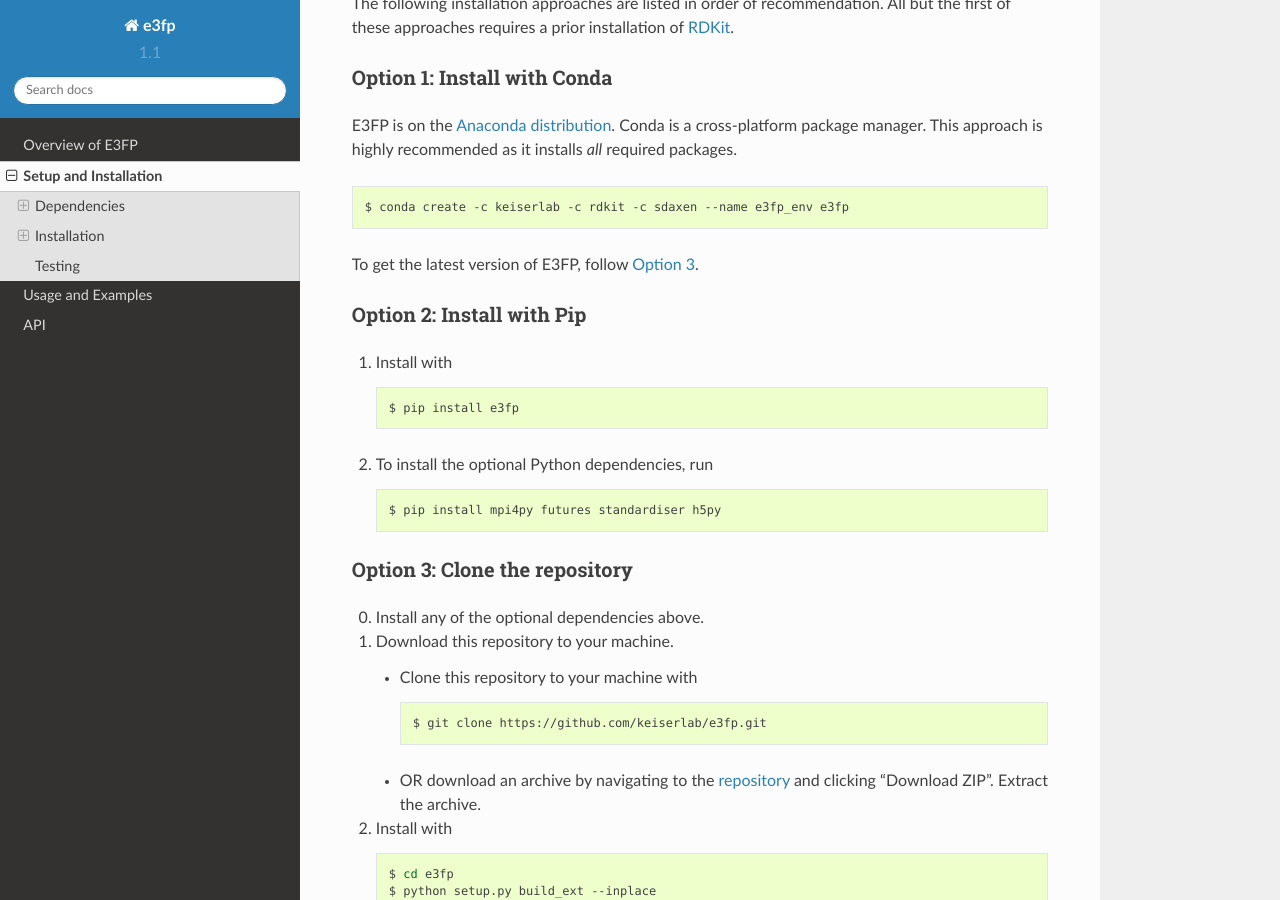
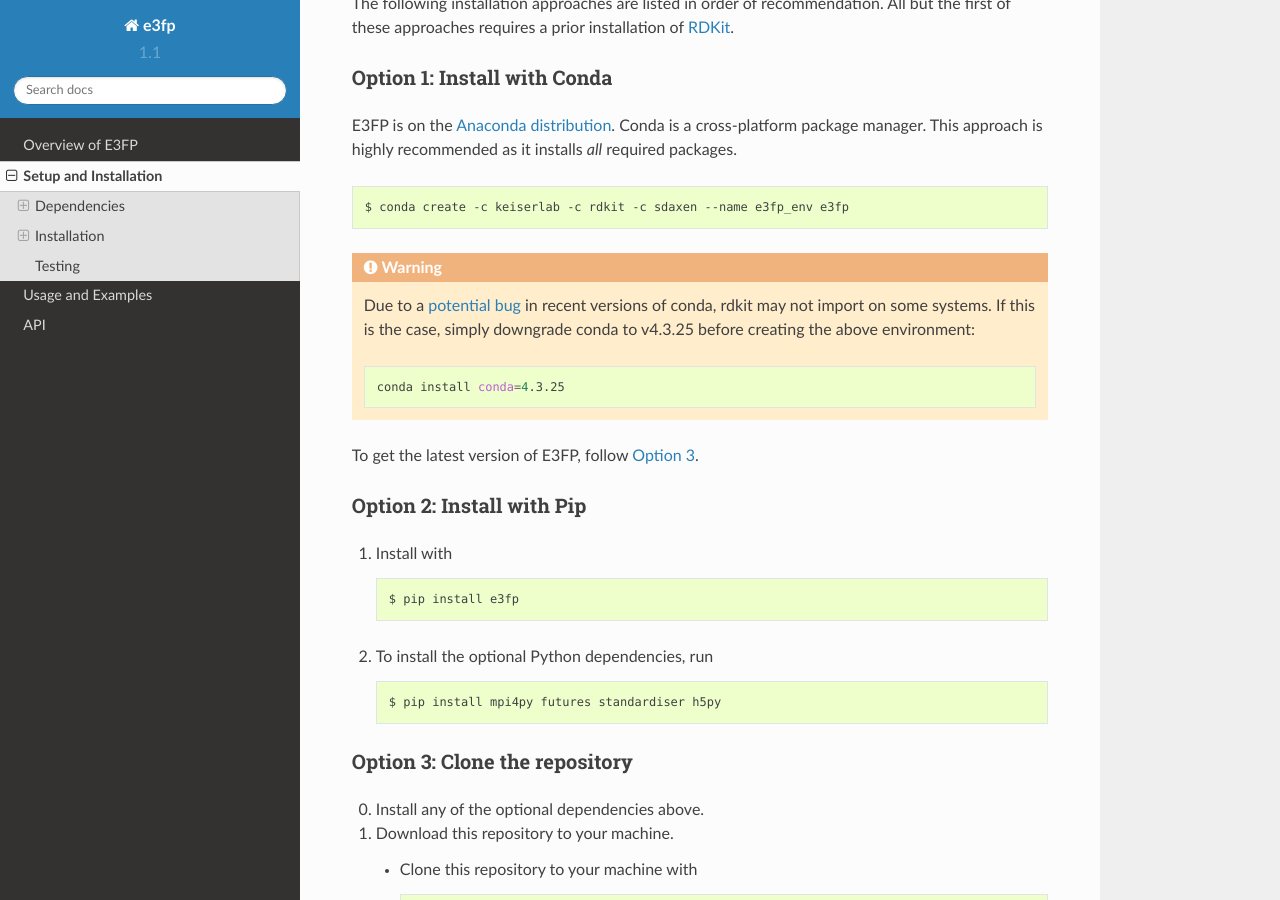
Before and after one commit to keiserlab/e3fp, a Sphinx documentation site: the page built from doc/source/install.rst, in a window 1280 px wide and 900 px high, scrolled down 1136 px. Built offline with Sphinx 7.4.7 and the Read the Docs theme 2.0.0, drawn with Linux system fonts in a browser that asks for light colours; pages that are not in the unit, such as notebooks, are missing from menus.

Commit message:
Add warning for potential conda bug

```diff
--- a/doc/source/install.rst
+++ b/doc/source/install.rst
@@ -59,6 +59,16 @@
 
     $ conda create -c keiserlab -c rdkit -c sdaxen --name e3fp_env e3fp
 
+.. warning:: Due to a
+  `potential bug <https://www.mail-archive.com/rdkit-discuss@lists.sourceforge.net/msg07315.html>`_
+  in recent versions of conda, rdkit may not import on some systems. If this is
+  the case, simply downgrade conda to v4.3.25 before creating the above
+  environment:
+
+  .. code:: bash
+
+    conda install conda=4.3.25
+
 To get the latest version of E3FP, follow :ref:`Option 3 <repo_download>`.
 
 Option 2: Install with Pip
```
